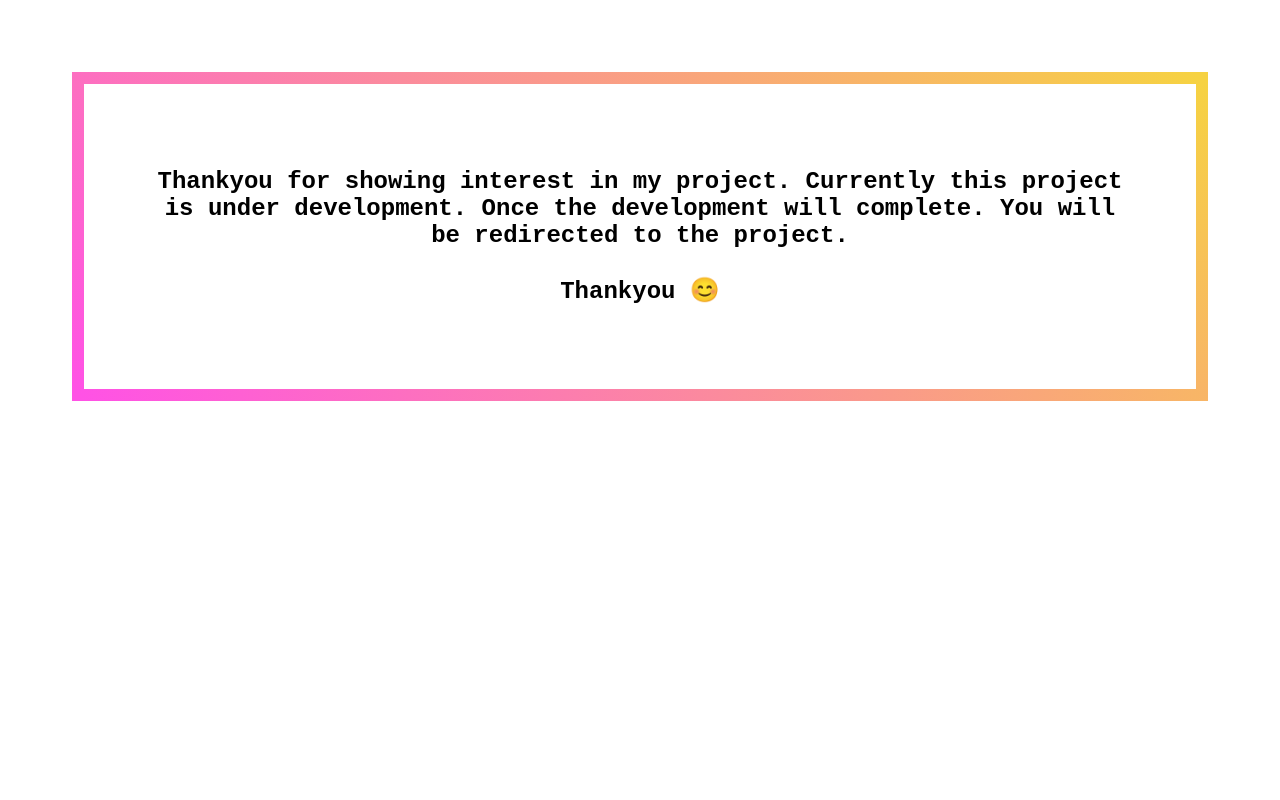
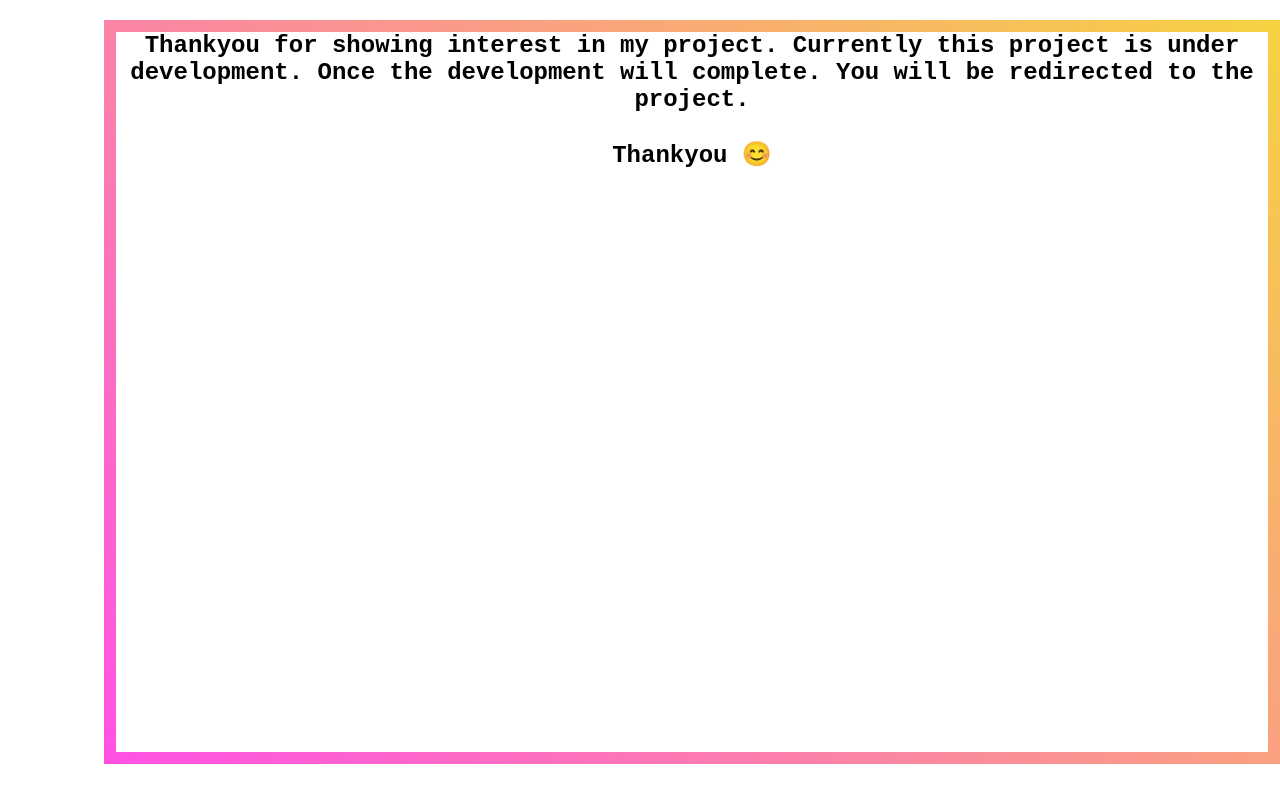
Before and after one commit to Gaurav07Singh/MessageSite, a plain HTML site: page index.html in a window 1280 px wide. Drawn offline with Linux system fonts and the light colour scheme; a web font is replaced by a local one.

Commit message:
Paragraph orientation

```diff
--- a/index.html
+++ b/index.html
@@ -7,13 +7,12 @@
     <title>Message</title>
     <link rel="stylesheet" href="style.css">
     <link href="https://fonts.googleapis.com/css?family=Waiting+for+the+Sunrise" rel="stylesheet" type="text/css"/>
+    <link rel="icon" type="image/x-icon" href="images/process.png">
 </head>
 <body>
 
 
-    <div id="message">
-        <h2>Thankyou for showing interest in my project. Currently this project is under development. Once the development will complete. You will be redirected to the project.<br><br>Thankyou 😊</h2>
-    </div>
+        <h2 id="message">Thankyou for showing interest in my project. Currently this project is under development. Once the development will complete. You will be redirected to the project.<br><br>Thankyou 😊</h2>
 
 </body>
 </html>
--- a/style.css
+++ b/style.css
@@ -1,23 +1,37 @@
+
 html, body {
+    margin:0;
+    padding:0;
     max-width: 100%;
     overflow-x: hidden;
 }
-body{
+html, body{
+    max-width: 100%;
+    text-align: center;
+    font-family: 'Anonymous Pro', monospace;
+    overflow-x: auto;
+
+}
+
+#message
+{
+    height:90vh;
+    width:90vw;
+    display: flex;
+    flex-wrap:initial;
     border:12px solid;
     border-image-source: linear-gradient(
         45deg,
         #FF52E5,
         #F6D242
     );
-    border-image-slice: 1;
+    border-image-slice: 5;
+    position: absolute;
+    z-index: 999999;
+    right: 0;
+    text-align: center;
+
+    /* Solution part I. */
+    display: table;
 
 }
-html, body{
-    max-width: 100%;
-    text-align: center;
-    padding: 4em;
-    font-family: 'Anonymous Pro', monospace;
-    overflow-x: auto;
-
-
-}
```
Also changed, not shown: images/process.png (added).
